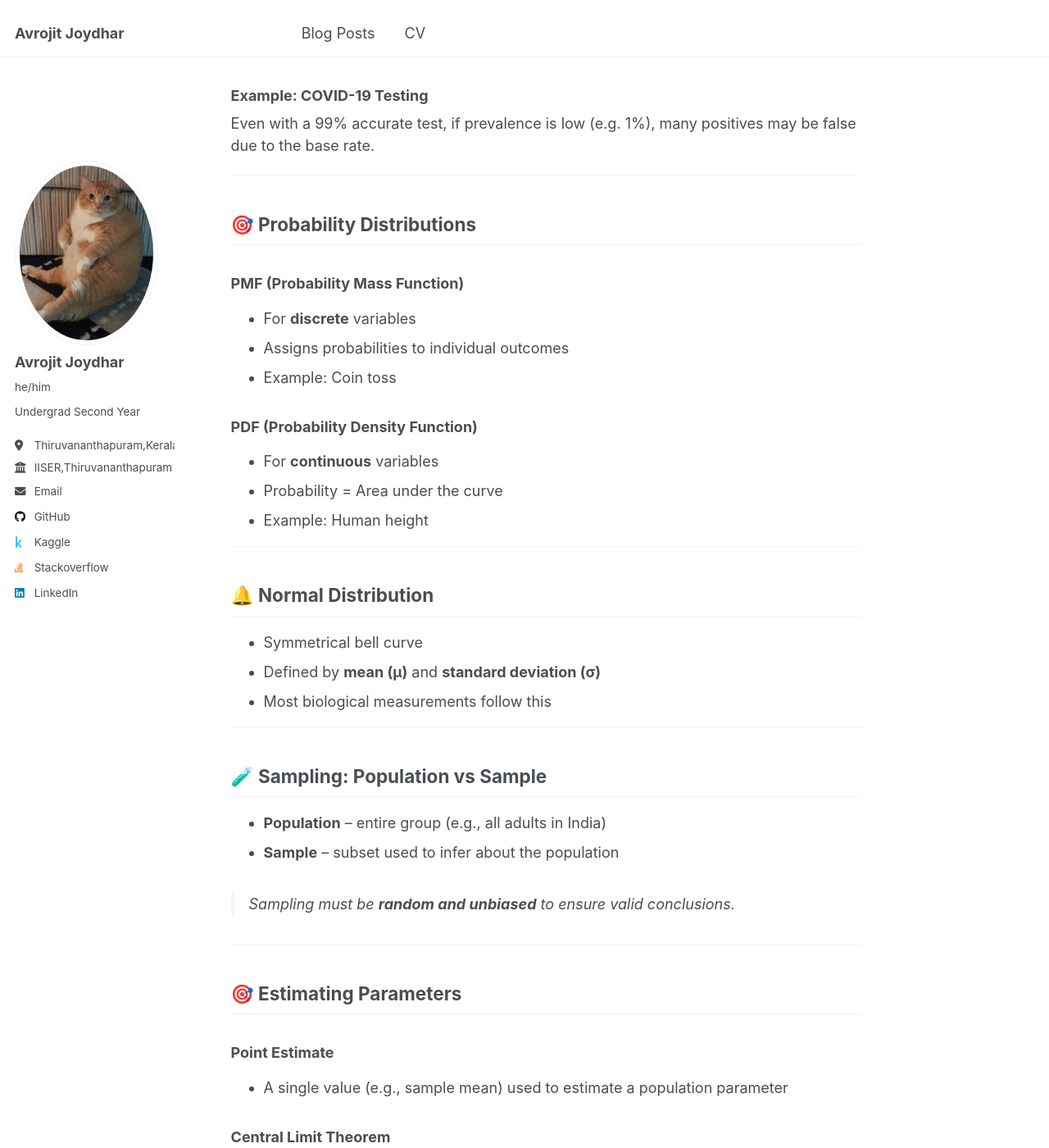
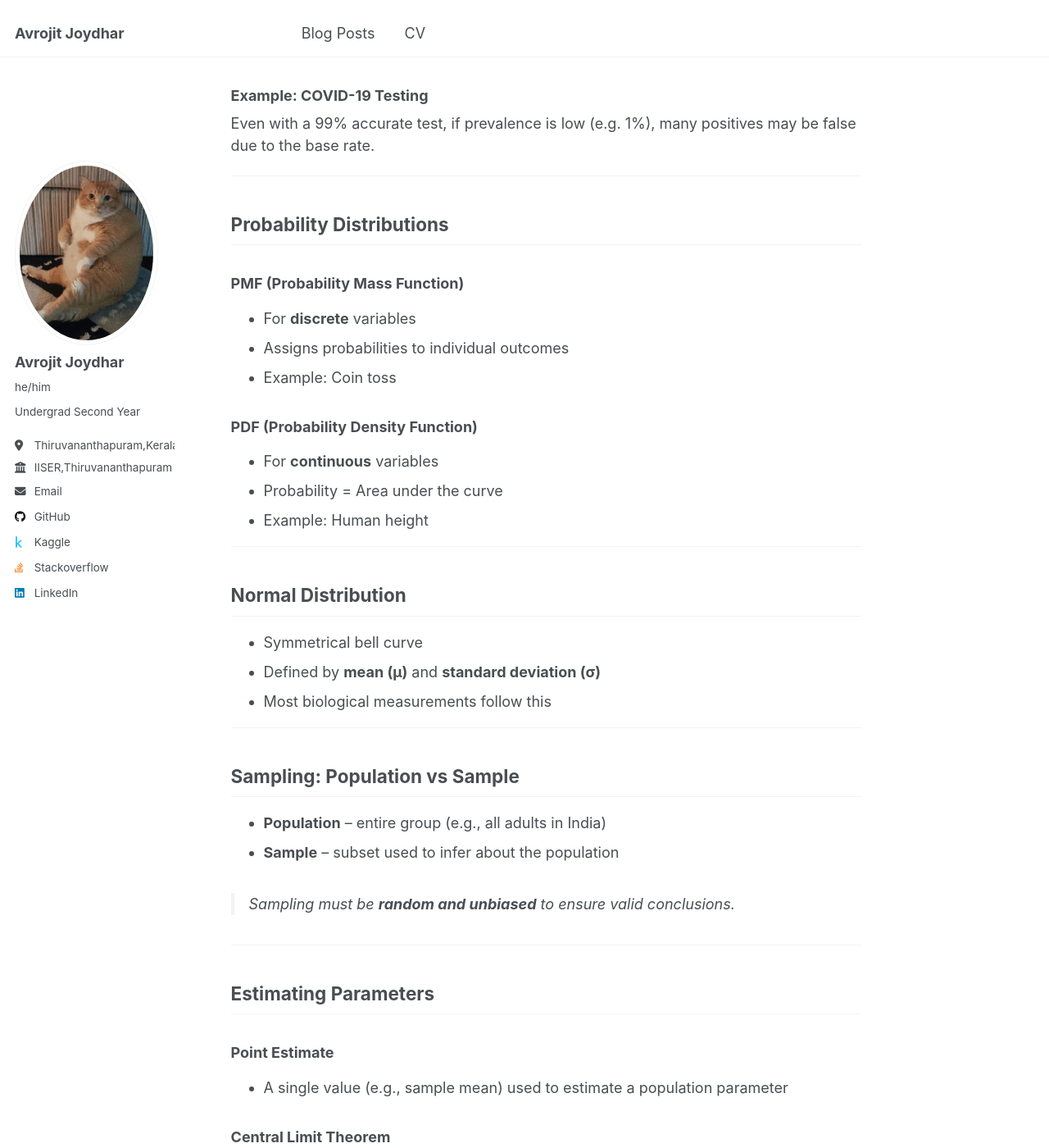
Before and after one commit to avroj1t/avroj1t.github.io, a Jekyll site: the page built from _posts/2025-07-18-blog-post-2.md, in a window 1280 px wide and 1400 px high, scrolled down 1823 px. Shown: the whole window at 82% size. Built offline with Jekyll 4.4.1, drawn with Linux system fonts in a browser that asks for light colours; some of the changed text lies outside the part shown.

Commit message:
update 8

```diff
--- a/_posts/2025-07-18-blog-post-2.md
+++ b/_posts/2025-07-18-blog-post-2.md
@@ -19,7 +19,7 @@ tags:
 
 ---
 
-## 🧩 Describing Distributions
+##  Describing Distributions
 
 ### **Measures of Location**
 - **Mean** – average value
@@ -40,7 +40,7 @@ tags:
 
 ---
 
-## 🎲 Probability Foundations
+## Probability Foundations
 
 ### **What is Probability?**
 - The likelihood of an event occurring
@@ -54,7 +54,7 @@ P(A) = P(A|B) × P(B) + P(A|C) × P(C)
 
 ---
 
-## 🧠 Bayesian Thinking
+## Bayesian Thinking
 
 ### **Bayes’ Theorem**
 Helps update belief in a hypothesis given new data.
@@ -68,7 +68,7 @@ Even with a 99% accurate test, if prevalence is low (e.g. 1%), many positives ma
 
 ---
 
-## 🎯 Probability Distributions
+## Probability Distributions
 
 ### **PMF (Probability Mass Function)**
 - For **discrete** variables
@@ -82,7 +82,7 @@ Even with a 99% accurate test, if prevalence is low (e.g. 1%), many positives ma
 
 ---
 
-## 🔔 Normal Distribution
+## Normal Distribution
 
 - Symmetrical bell curve
 - Defined by **mean (μ)** and **standard deviation (σ)**
@@ -90,7 +90,7 @@ Even with a 99% accurate test, if prevalence is low (e.g. 1%), many positives ma
 
 ---
 
-## 🧪 Sampling: Population vs Sample
+## Sampling: Population vs Sample
 
 - **Population** – entire group (e.g., all adults in India)
 - **Sample** – subset used to infer about the population
@@ -99,7 +99,7 @@ Even with a 99% accurate test, if prevalence is low (e.g. 1%), many positives ma
 
 ---
 
-## 🎯 Estimating Parameters
+## Estimating Parameters
 
 ### **Point Estimate**
 - A single value (e.g., sample mean) used to estimate a population parameter
@@ -109,7 +109,7 @@ Even with a 99% accurate test, if prevalence is low (e.g. 1%), many positives ma
 
 ---
 
-## 🧮 Confidence Intervals
+## Confidence Intervals
 
 Used to show a **range** where the population value likely falls
 
@@ -122,7 +122,7 @@ CI = sample mean ± z × (σ / √n)
 
 ---
 
-## 🤔 Hypothesis Testing
+## Hypothesis Testing
 
 ### **Goal:**
 Test if a difference/relationship is statistically significant
@@ -140,7 +140,7 @@ Test if a difference/relationship is statistically significant
 
 ---
 
-## 📏 Parametric Tests
+## Parametric Tests
 
 | Test        | Use Case                            |
 |-------------|--------------------------------------|
@@ -153,7 +153,7 @@ Test if a difference/relationship is statistically significant
 
 ---
 
-## 🧪 ANOVA (Analysis of Variance)
+## ANOVA (Analysis of Variance)
 
 Used to test differences across **3+ groups**
 
@@ -178,7 +178,7 @@ F = MSB / MSW
 
 ---
 
-## 🧰 Non-Parametric Tests
+##  Non-Parametric Tests
 
 Used when assumptions of normality or equal variance don’t hold
 
@@ -191,7 +191,7 @@ Used when assumptions of normality or equal variance don’t hold
 
 ---
 
-## 🧠 Real-Life Examples
+##  Real-Life Examples
 
 - **Body Fat Study:** Use 2-sample t-test to compare men vs women
 - **Teaching Effectiveness:** F-test to compare variance in student scores
@@ -201,7 +201,7 @@ Used when assumptions of normality or equal variance don’t hold
 
 ---
 
-## 📚 Practice Problems
+## Practice Problems
 
 1. **Normal range**: What is the central 95% range for μ = 80, σ² = 144?
 2. **Cholesterol study**: Do Asian immigrants differ significantly in cholesterol?
```
